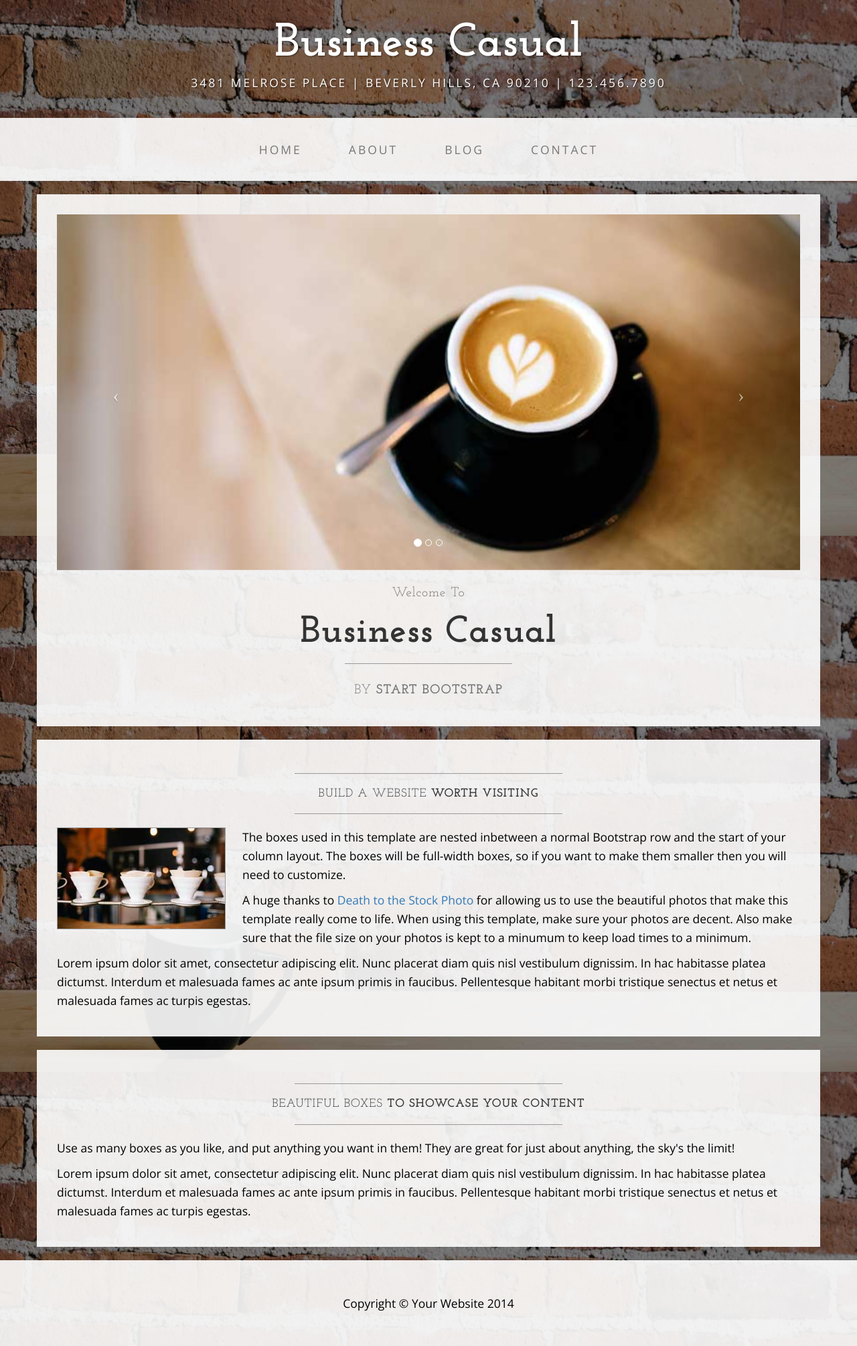
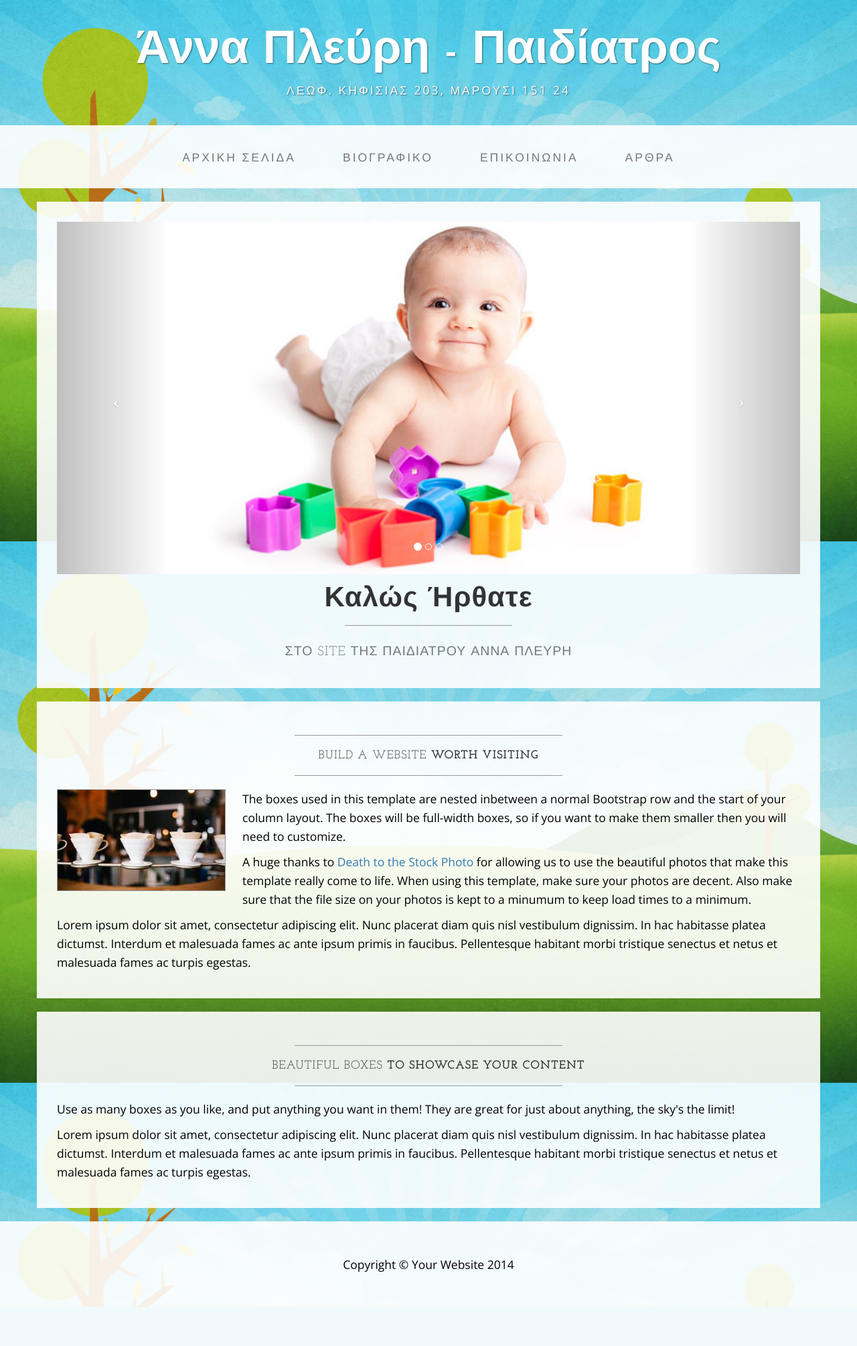
Before and after one commit to pkaramol/pediatrics, a Django app: page / in a window 1280 px wide. Shown: the whole page at 67% size. After the commit the page ends 1951 px from the top, so only its background shows below. Run offline with Django 3.2, Linux system fonts and the light colour scheme; some libraries are stand-ins or nearby versions.

Commit message:
Milestone

```diff
--- a/static/css/business-casual.css
+++ b/static/css/business-casual.css
@@ -6,7 +6,7 @@
 
 body {
     font-family: "Open Sans","Helvetica Neue",Helvetica,Arial,sans-serif;
-    background: url('../img/bg.jpg') no-repeat center center fixed;
+    background: url('../img/bg4.jpg') no-repeat center center fixed;
     -webkit-background-size: cover;
     -moz-background-size: cover;
     background-size: cover;
@@ -68,7 +68,7 @@ hr {
 
 .brand-name {
     margin: 0;
-    font-size: 4em;
+    font-size: 3em;
 }
 
 .tagline-divider {
--- a/templates/index.html
+++ b/templates/home.html
@@ -33,8 +33,8 @@
 
 <body>
 
-    <div class="brand">Business Casual</div>
-    <div class="address-bar">3481 Melrose Place | Beverly Hills, CA 90210 | 123.456.7890</div>
+    <div class="brand">Άννα Πλεύρη - Παιδίατρος</div>
+    <div class="address-bar">Λεωφ. Κηφισιας 203, Μαρουσι 151 24</div>
 
     <!-- Navigation -->
     <nav class="navbar navbar-default" role="navigation">
@@ -54,16 +54,16 @@
             <div class="collapse navbar-collapse" id="bs-example-navbar-collapse-1">
                 <ul class="nav navbar-nav">
                     <li>
-                        <a href="index.html">Home</a>
+                        <a href="{% url 'site-home' %}">Aρχικη Σελιδα</a>
                     </li>
                     <li>
-                        <a href="about.html">About</a>
+                        <a href="{% url 'site-about' %}">Βιογραφικο</a>
                     </li>
                     <li>
-                        <a href="blog.html">Blog</a>
+                        <a href="blog.html">Επικοινωνια</a>
                     </li>
                     <li>
-                        <a href="contact.html">Contact</a>
+                        <a href="contact.html">Αρθρα</a>
                     </li>
                 </ul>
             </div>
@@ -107,13 +107,12 @@
                         </a>
                     </div>
                     <h2 class="brand-before">
-                        <small>Welcome to</small>
+                        <small></small>
                     </h2>
-                    <h1 class="brand-name">Business Casual</h1>
+                    <h1 class="brand-name">Καλώς Ήρθατε</h1>
                     <hr class="tagline-divider">
                     <h2>
-                        <small>By
-                            <strong>Start Bootstrap</strong>
+                        <small>στο site της παιδιατρου Αννα Πλευρη
                         </small>
                     </h2>
                 </div>
--- a/the_site/urls.py
+++ b/the_site/urls.py
@@ -15,17 +15,20 @@ Including another URLconf
 from django.conf.urls import include, url
 from django.contrib import admin
 
-from .views import (BlogHomeView, BlogPostDetailView, BlogHomeListView,
+from .views import (HomeView, AboutView, BlogPostDetailView, BlogHomeListView,
 BlogPostCreateView, BlogPostUpdateView, BlogPostDeleteView)
 
 
 urlpatterns = [
     url(r'^admin/', include(admin.site.urls)),
-    url(r'^blogposts/', BlogHomeListView.as_view(), name='blogpost-list'),
-    url(r'^$', BlogHomeView.as_view(), name='site-home'),
-    url(r'^blogpost/(?P<pk>\d+)/$', BlogPostDetailView.as_view(), name='blogpost-detail'),
-    url(r'^create/$', BlogPostCreateView.as_view(), name="blogpost-create"),
-    url(r'^update/(?P<pk>\d+)/$', BlogPostUpdateView.as_view(), name="blogpost-update"),
-    url(r'^delete/(?P<pk>\d+)/$', BlogPostDeleteView.as_view(), name="blogpost-delete"),
+    url(r'^$', HomeView.as_view(), name='site-home'),
+    url(r'^about/$', AboutView.as_view(), name='site-about'),
+
+
+    # url(r'^blogposts/', BlogHomeListView.as_view(), name='blogpost-list'),
+    # url(r'^blogpost/(?P<pk>\d+)/$', BlogPostDetailView.as_view(), name='blogpost-detail'),
+    # url(r'^create/$', BlogPostCreateView.as_view(), name="blogpost-create"),
+    # url(r'^update/(?P<pk>\d+)/$', BlogPostUpdateView.as_view(), name="blogpost-update"),
+    # url(r'^delete/(?P<pk>\d+)/$', BlogPostDeleteView.as_view(), name="blogpost-delete"),
 
 ]
--- a/the_site/views.py
+++ b/the_site/views.py
@@ -8,15 +8,12 @@ from the_blog.models import BlogPost
 from the_blog.forms import BlogPostForm
 
 
-class BlogHomeView(TemplateView):
-    template_name = "index.html"
+class HomeView(TemplateView):
+    template_name = "home.html"
     # model = BlogPost
 
-    def get_context_data(self, **kwargs):
-        context = super(BlogHomeView, self).get_context_data(**kwargs)
-        context["title"] = "Πάμε μωρή Πανάθα!"
-        return context
-
+class AboutView(TemplateView):
+    template_name = "about.html"
 
 class BlogPostDetailView(DetailView):
     template_name = "blogpost-detail.html"
```
Also changed, not shown: static/img/bg2.jpg (added), static/img/bg3.jpg (added), static/img/bg4.jpg (added), static/img/dddslide-13.jpg (added), static/img/slide-1.jpg.
